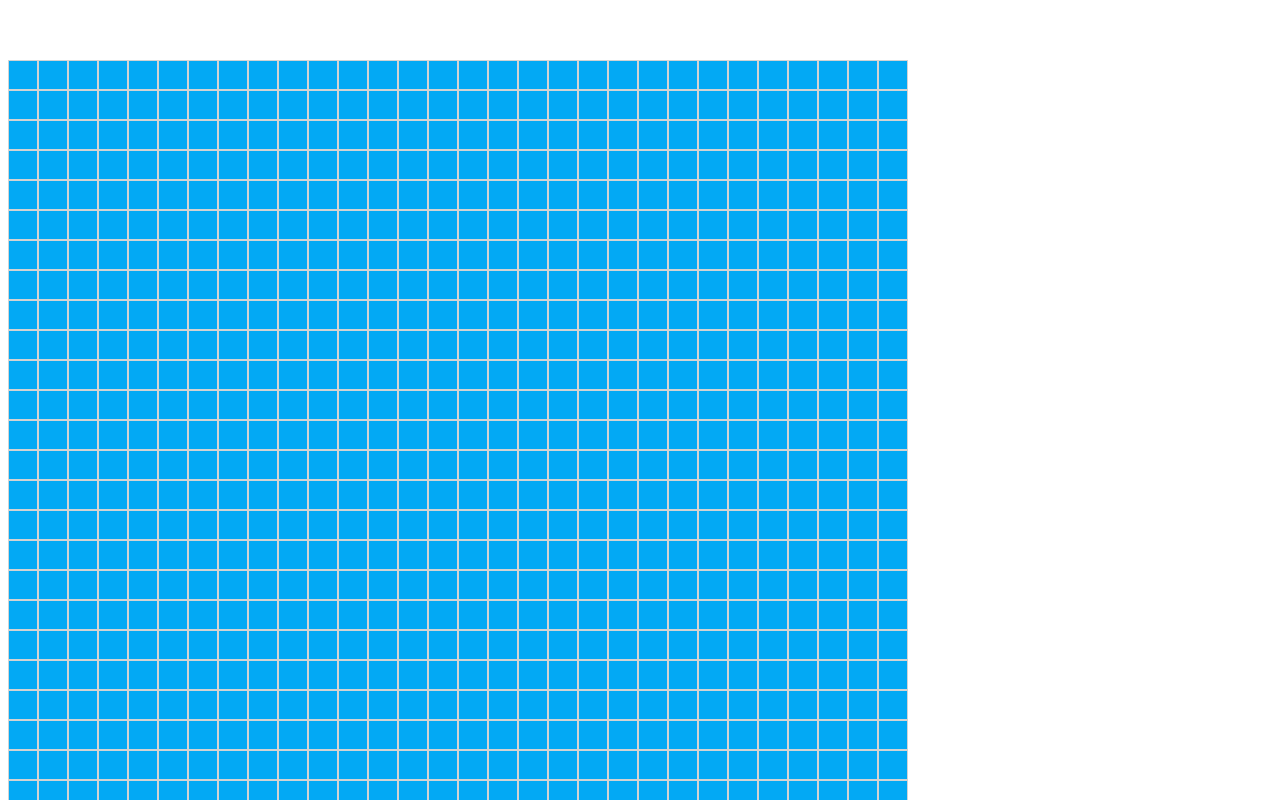
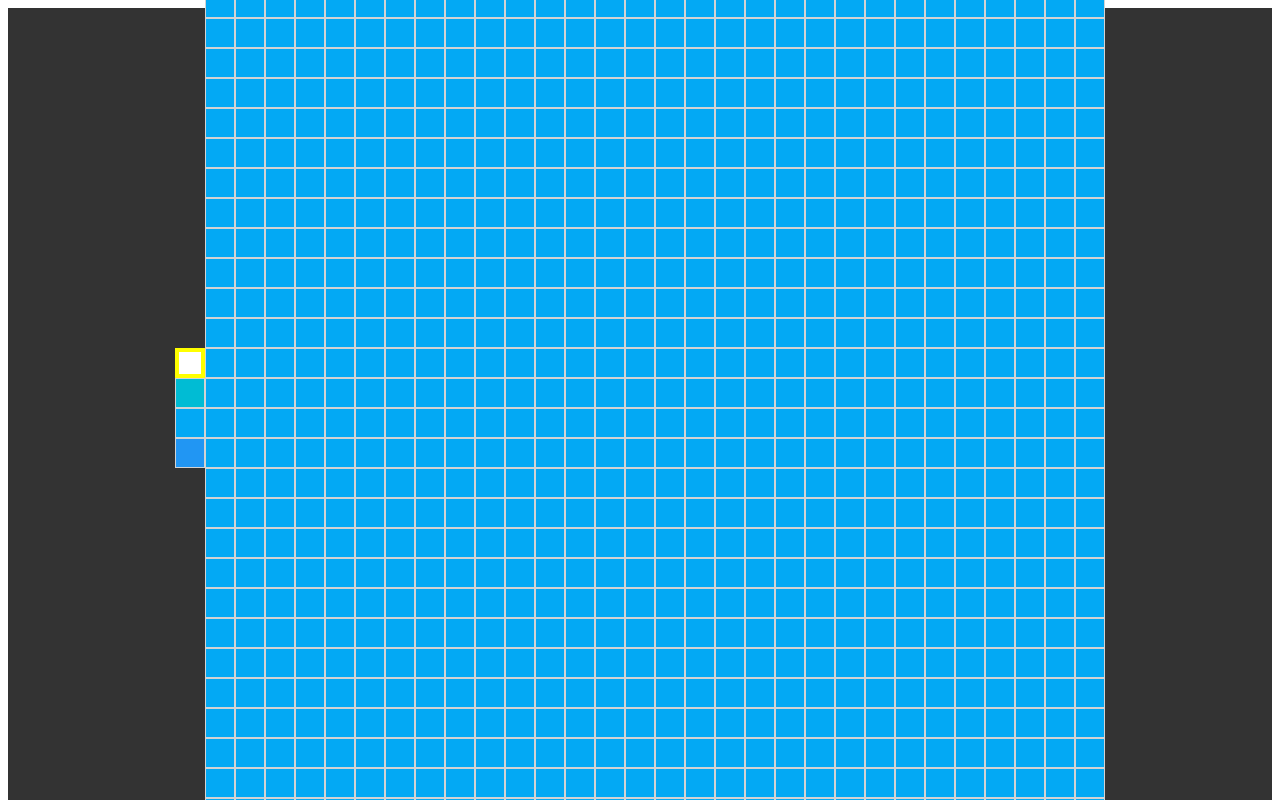
Before and after one commit to nguyendan07/pixel_drawing, a Vue app: page / in a window 1280 px wide. Shown: the top 800 px of the page. Built offline with nearby package versions, Linux system fonts and the light colour scheme.

Commit message:
Add ColorPicker component and choose a color

```diff
--- a/src/App.vue
+++ b/src/App.vue
@@ -1,16 +1,29 @@
 <template>
   <div id="app">
+    <ColorPicker :color=color />
     <Canvas />
   </div>
 </template>
 
 <script>
 import Canvas from './components/Canvas.vue'
+import ColorPicker from './components/ColorPicker.vue'
 
 export default {
   name: 'app',
   components: {
-    Canvas
+    Canvas,
+    ColorPicker
+  },
+  data: function() {
+    return {
+      color: 'white'
+    }
+  },
+  mounted() {
+    this.$root.$on('updateColor', color => {
+      this.color = color
+    })
   }
 }
 </script>
@@ -22,6 +35,11 @@ export default {
   -moz-osx-font-smoothing: grayscale;
   text-align: center;
   color: #2c3e50;
-  margin-top: 60px;
+  /* margin-top: 60px; */
+  background-color: #333;
+  display: flex;
+  justify-content: center;
+  align-items: center;
+  height: 100vh;
 }
 </style>
--- /dev/null
+++ b/src/components/ColorPicker.vue
@@ -0,0 +1,23 @@
+<template>
+    <div>
+        <Pixel interactive color="white" :current="color == 'white' ? true : false"/>
+        <Pixel interactive color="lightblue" :current="color == 'lightblue' ? true : false"/>
+        <Pixel interactive color="blue" :current="color == 'blue' ? true : false" />
+        <Pixel interactive color="darkblue" :current="color == 'darkblue' ? true : false" />
+    </div>
+</template>
+
+
+<script>
+import Pixel from './Pixel.vue'
+
+export default {
+    name: 'ColorPicker',
+    props: {
+        color: String
+    },
+    components: {
+        Pixel
+    }
+}
+</script>
--- a/src/components/Pixel.vue
+++ b/src/components/Pixel.vue
@@ -1,7 +1,5 @@
 <template>
-    <div :class="['pixel', color]">
-
-    </div>
+    <div @click="interactive && changeColor(color)" :class="['pixel', color, current ? 'current' : '']"></div>
 </template>
 
 
@@ -9,7 +7,14 @@
 export default {
     name: 'Pixel',
     props: {
-        color: String
+        color: String,
+        current: Boolean,
+        interactive: Boolean
+    },
+    methods: {
+      changeColor: function(color) {
+        this.$root.$emit('updateColor', color)
+      }
     }
 }
 </script>
@@ -34,4 +39,7 @@ export default {
 .darkblue {
   background-color: rgb(33, 150, 243);
 }
+.pixel.current {
+  border: 4px solid yellow;
+}
 </style>
```
